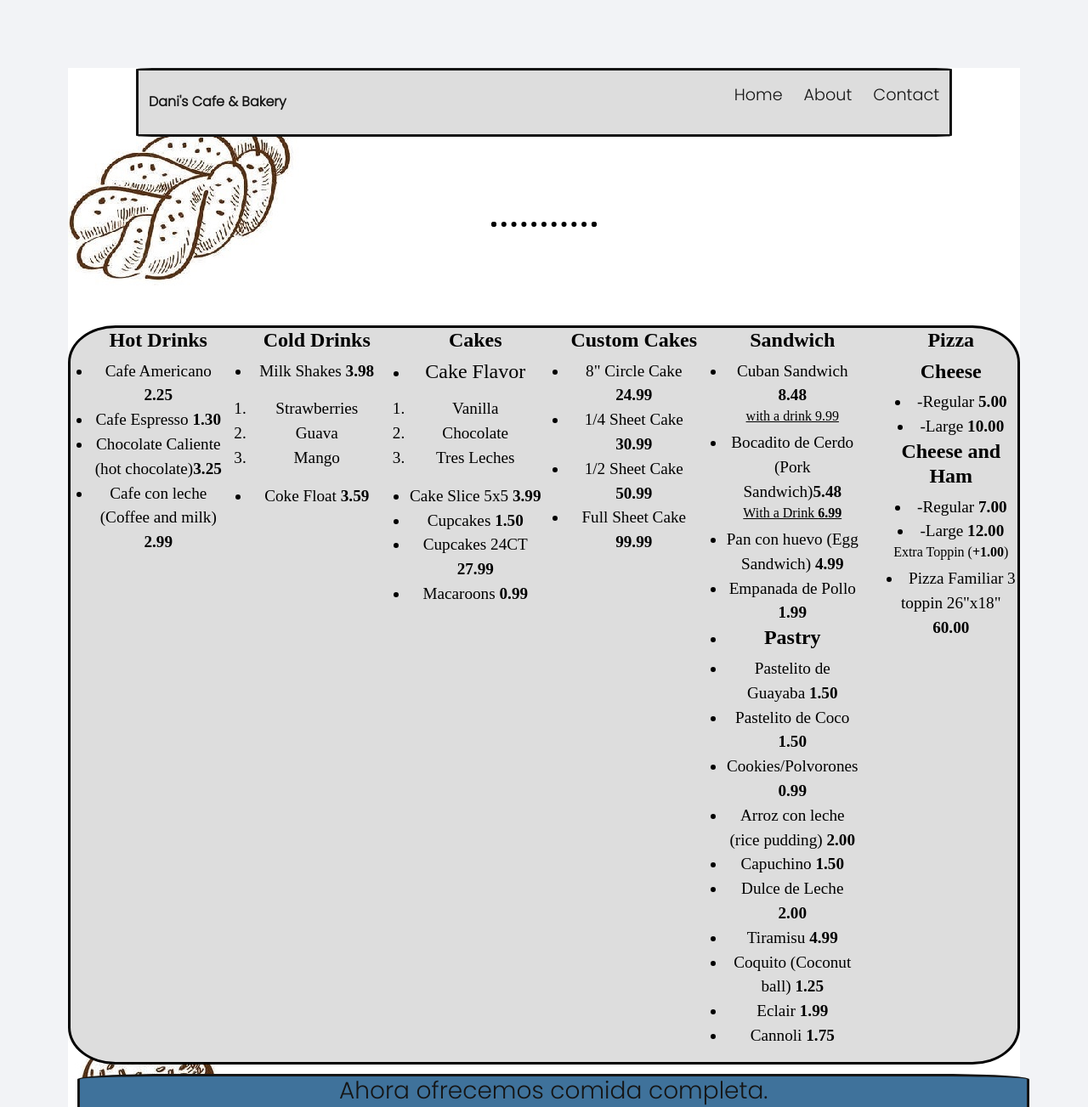
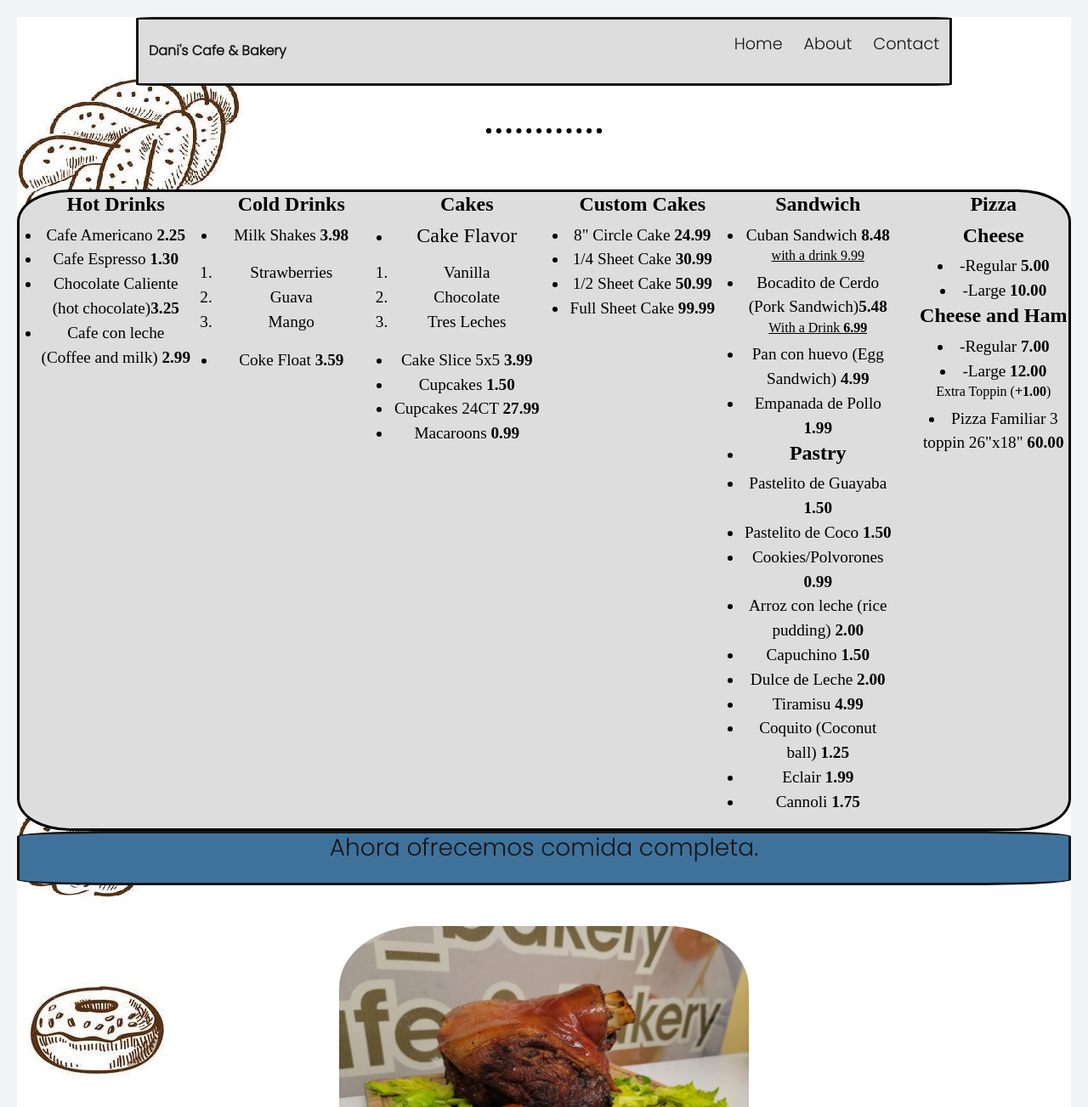
Before and after one commit to DanisCafeBakery/Louisville, a plain HTML site: page index.html in a window 1280 px wide. Shown: the top 1303 px of the page at 85% size. Drawn offline with nearby package versions, Linux system fonts and the light colour scheme.

Commit message:
Update Style.css

```diff
--- a/Style.css
+++ b/Style.css
@@ -8,9 +8,8 @@
 body{
     font-family: 'Poppins', sans-serif;
     background-color: #f2f3f6;
-    padding: 80px;
+    padding: 20px;
     color: #151515;
-
     background-repeat:repeat-y;
     height: 100vh;
     width: 100%;
@@ -30,6 +29,9 @@ body{
     border-radius: 2%;
     border-style:solid;
     padding-block: 15px; /*Padding top and bottom*/
+    position:sticky;
+    top: 0;
+    z-index: 2;
 }
 .navbar a{
     text-decoration: none;
@@ -112,7 +114,7 @@ hr{
     border:dotted #000000 6px;
     border-bottom:none;
     width:10%;
-    margin:100px auto;
+    margin:50px auto;
 }
 
 li {
@@ -198,7 +200,7 @@ color: white;
 .info{
     background-color: #3f729b;
     width: 100%;
-    margin: 1%;
+    margin: 0;
     height: 4rem;
     border: solid;
     text-align: center;
```
